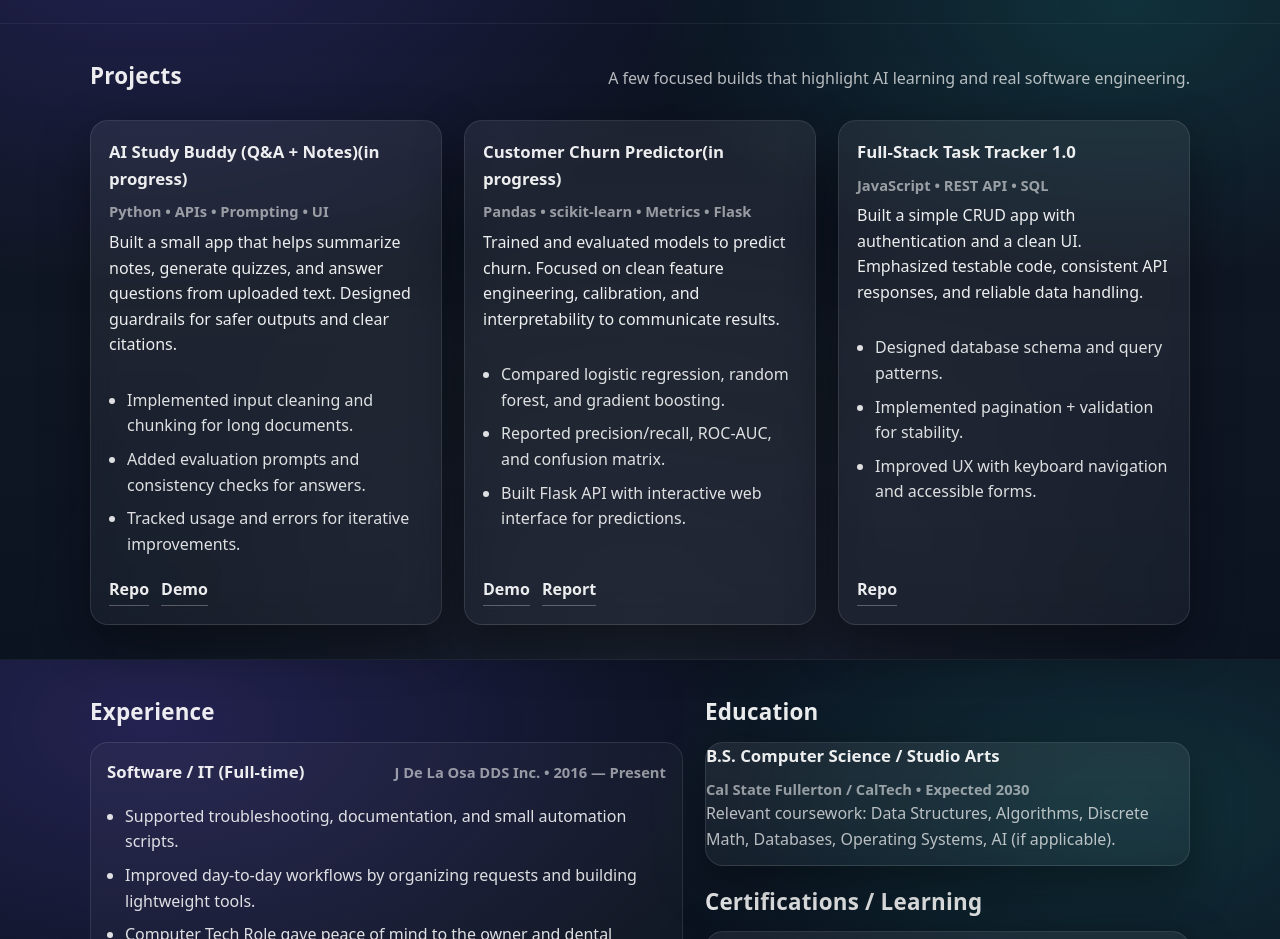
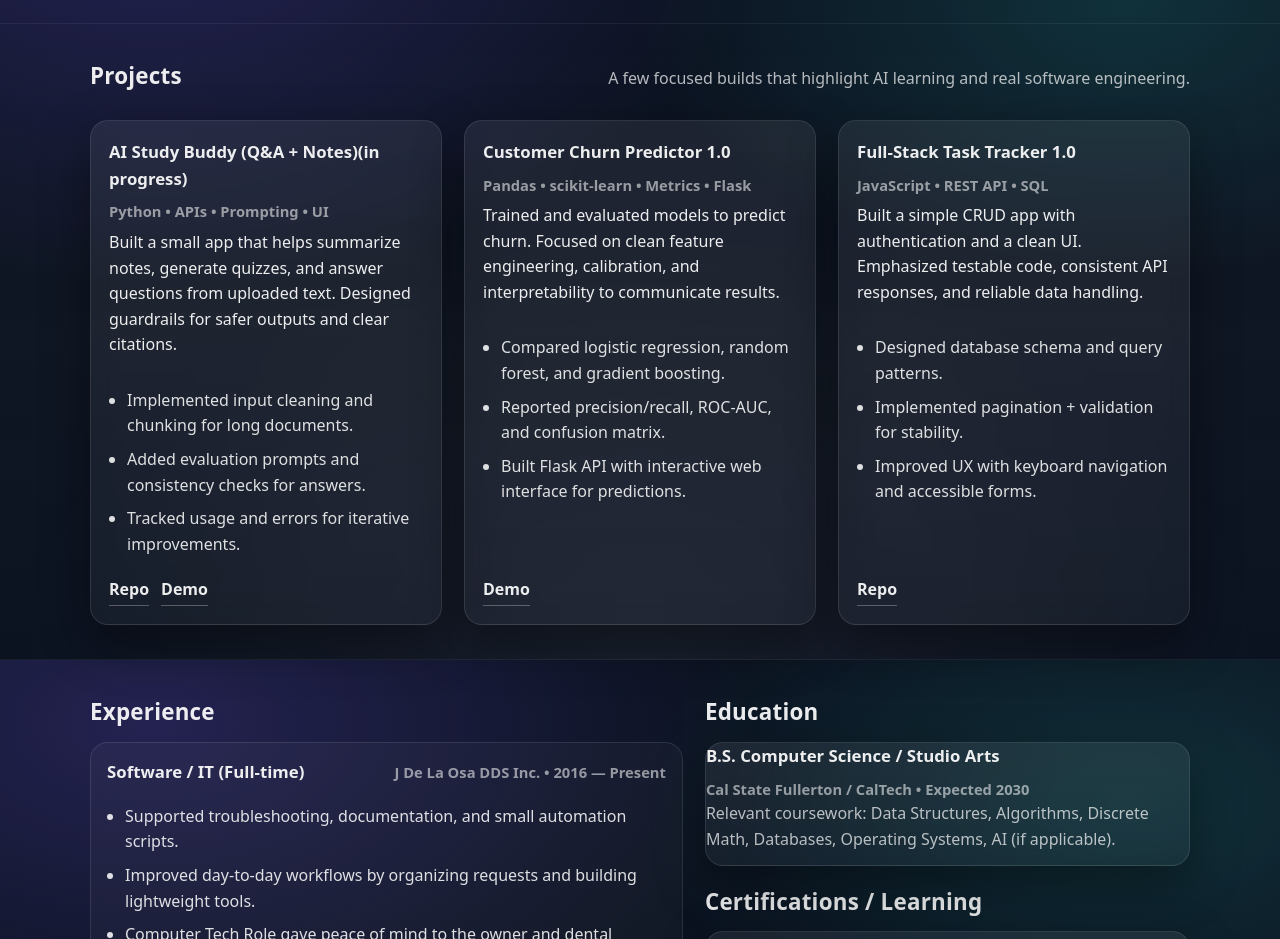
Before and after one commit to DiegoDevHQ/portfolio, a website: page index.html in a window 1280 px wide. Shown: the part 940-1879 px from the top of the page. Drawn offline with Linux system fonts and the light colour scheme.

Commit message:
Add files via upload

```diff
--- a/index.html
+++ b/index.html
@@ -155,7 +155,7 @@
 
             <article class="card project">
               <div class="card-top">
-                <h3>Customer Churn Predictor(in progress)</h3>
+                <h3>Customer Churn Predictor 1.0</h3>
                 <p class="meta">Pandas • scikit-learn • Metrics • Flask</p>
               </div>
               <p>
@@ -169,7 +169,7 @@
               </ul>
               <div class="links">
                 <a href="/predictor.html" aria-label="Live demo link">Demo</a>
-                <a href="#" aria-label="Report link">Report</a>
+
               </div>
             </article>
 
```
